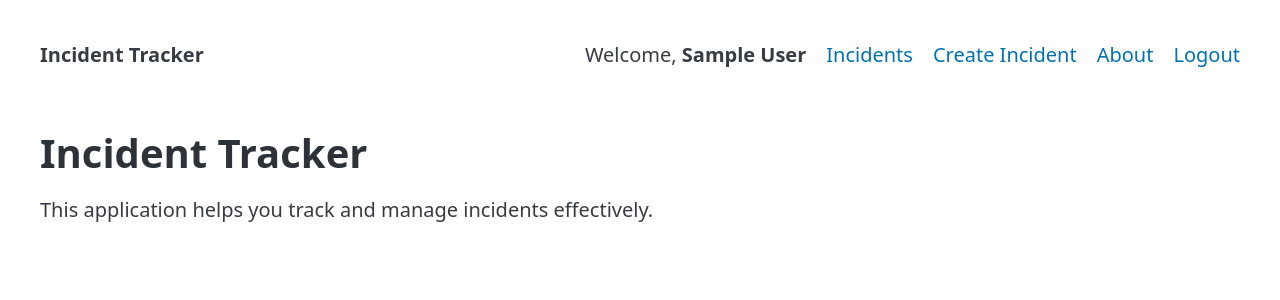
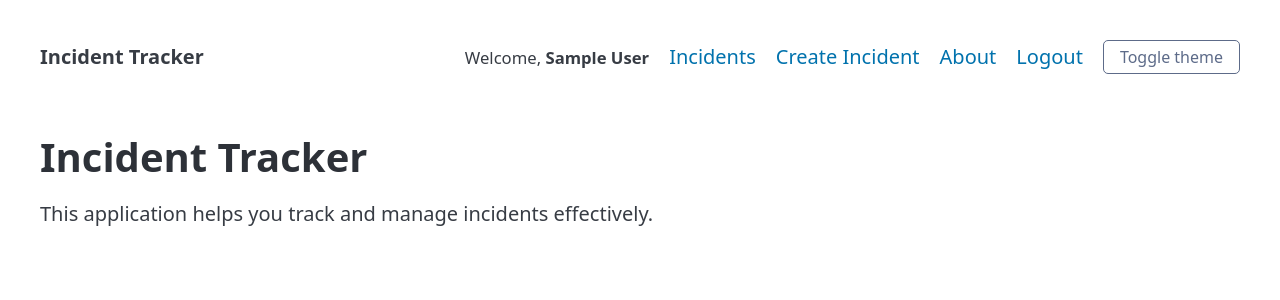
Before and after one commit to giulianotesta7/devops-incident-tracker, a Flask app: page /about in a window 1280 px wide. Shown: the top 300 px of the page. Run offline with Flask 3, Linux system fonts and the light colour scheme; the visitor is signed in with stand-in values (Sample User, id 1).

Commit message:
feat: Dark and Light mode toggle

```diff
--- a/app/templates/base.html
+++ b/app/templates/base.html
@@ -1,8 +1,17 @@
 <!DOCTYPE html>
-<html lang="en" data-theme="light">
+<html lang="en">
 <head>
     <meta charset="UTF-8">
     <meta name="viewport" content="width=device-width, initial-scale=1.0">
+    <title>Incident Tracker</title>
+
+    <script>
+      (function() {
+        const savedTheme = localStorage.getItem('theme') || 'light';
+        document.documentElement.setAttribute('data-theme', savedTheme);
+      })();
+    </script>
+
     <link rel="stylesheet" href="{{ url_for('static', filename='css/pico.min.css') }}">
     <link rel="stylesheet" href="{{ url_for('static', filename='css/base.css') }}">
     {% block head %}{% endblock %}
@@ -16,15 +25,21 @@
       </ul>
       <ul>
         {% if current_user.is_authenticated %}
-          <li>Welcome, <strong>{{ current_user.name }}</strong></li>
+          <li><small>Welcome, <strong>{{ current_user.name }}</strong></small></li>
+
           <li><a href="{{ url_for('bp.incidents') }}">Incidents</a></li>
           <li><a href="{{ url_for('bp.create_incident') }}">Create Incident</a></li>
           <li><a href="{{ url_for('bp.about') }}">About</a></li>
           <li><a href="{{ url_for('auth.logout') }}">Logout</a></li>
+
+          <li>
+            <button id="theme-toggle" class="outline secondary" style="padding: 0.2rem 0.8rem; font-size: 0.8rem;">
+              Toggle theme
+            </button>
+          </li>
         {% else %}
           <li><a href="{{ url_for('auth.login') }}">Login</a></li>
           <li><a href="{{ url_for('auth.sign_up') }}">Sign Up</a></li>
-          <li><a href="{{ url_for('bp.about') }}">About</a></li>
         {% endif %}
       </ul>
     </nav>
@@ -45,12 +60,29 @@
 
     {% block body %}{% endblock %}
   </main>
-</body>
-</html>
 
   <script>
     setTimeout(function() {
       const flashes = document.querySelectorAll('.flash-message');
-    flashes.forEach(f => f.style.display = 'none');
+      flashes.forEach(f => {
+        f.style.transition = "opacity 0.5s ease";
+        f.style.opacity = "0";
+        setTimeout(() => f.style.display = 'none', 500);
+      });
     }, 5000);
+
+    const themeToggle = document.getElementById('theme-toggle');
+    const htmlTag = document.documentElement;
+
+    if (themeToggle) {
+      themeToggle.addEventListener('click', () => {
+        const currentTheme = htmlTag.getAttribute('data-theme');
+        const newTheme = currentTheme === 'dark' ? 'light' : 'dark';
+
+        htmlTag.setAttribute('data-theme', newTheme);
+        localStorage.setItem('theme', newTheme);
+      });
+    }
   </script>
+</body>
+</html>
```
Lines whose indentation alone changed are shown as unchanged.
